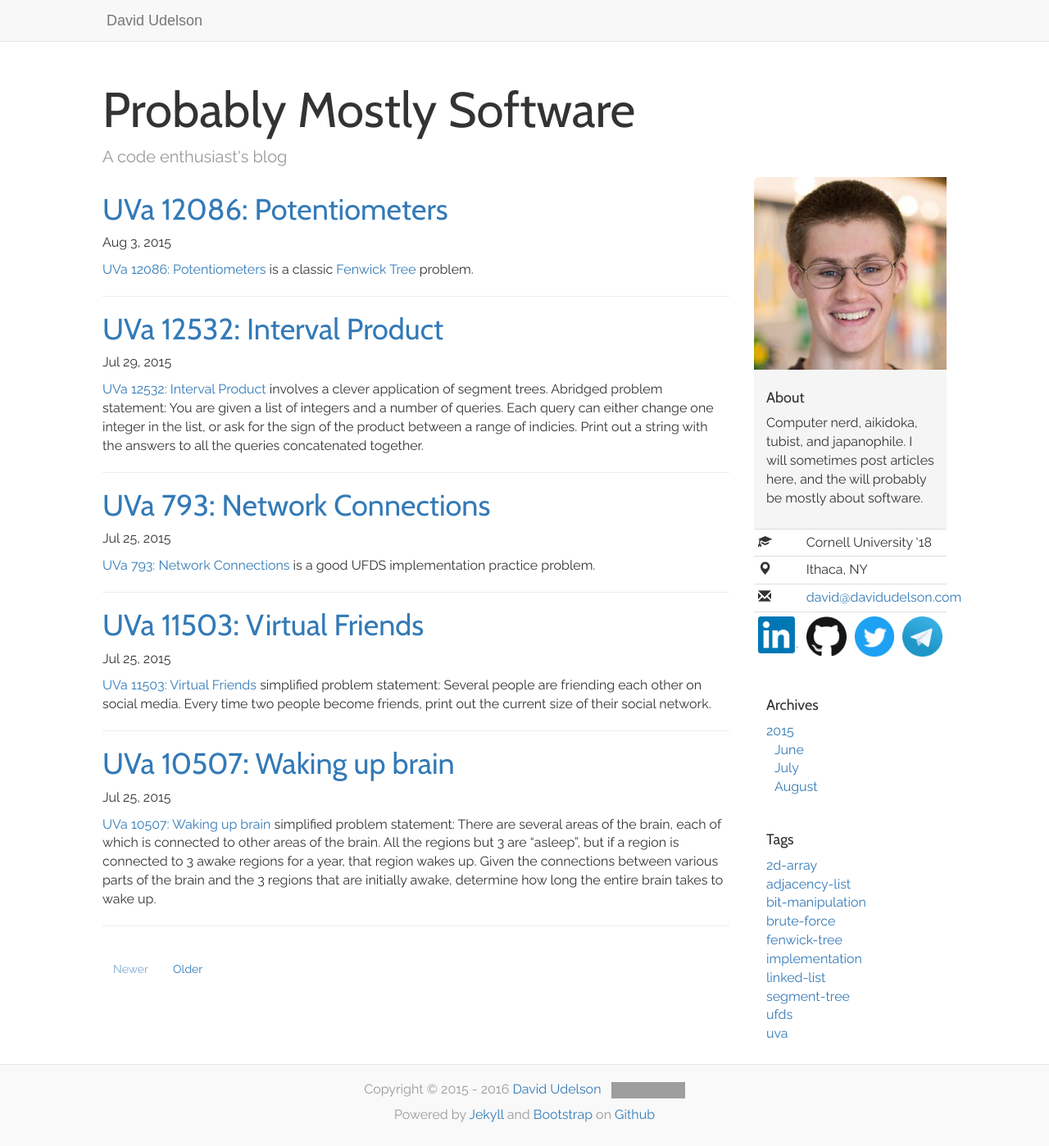
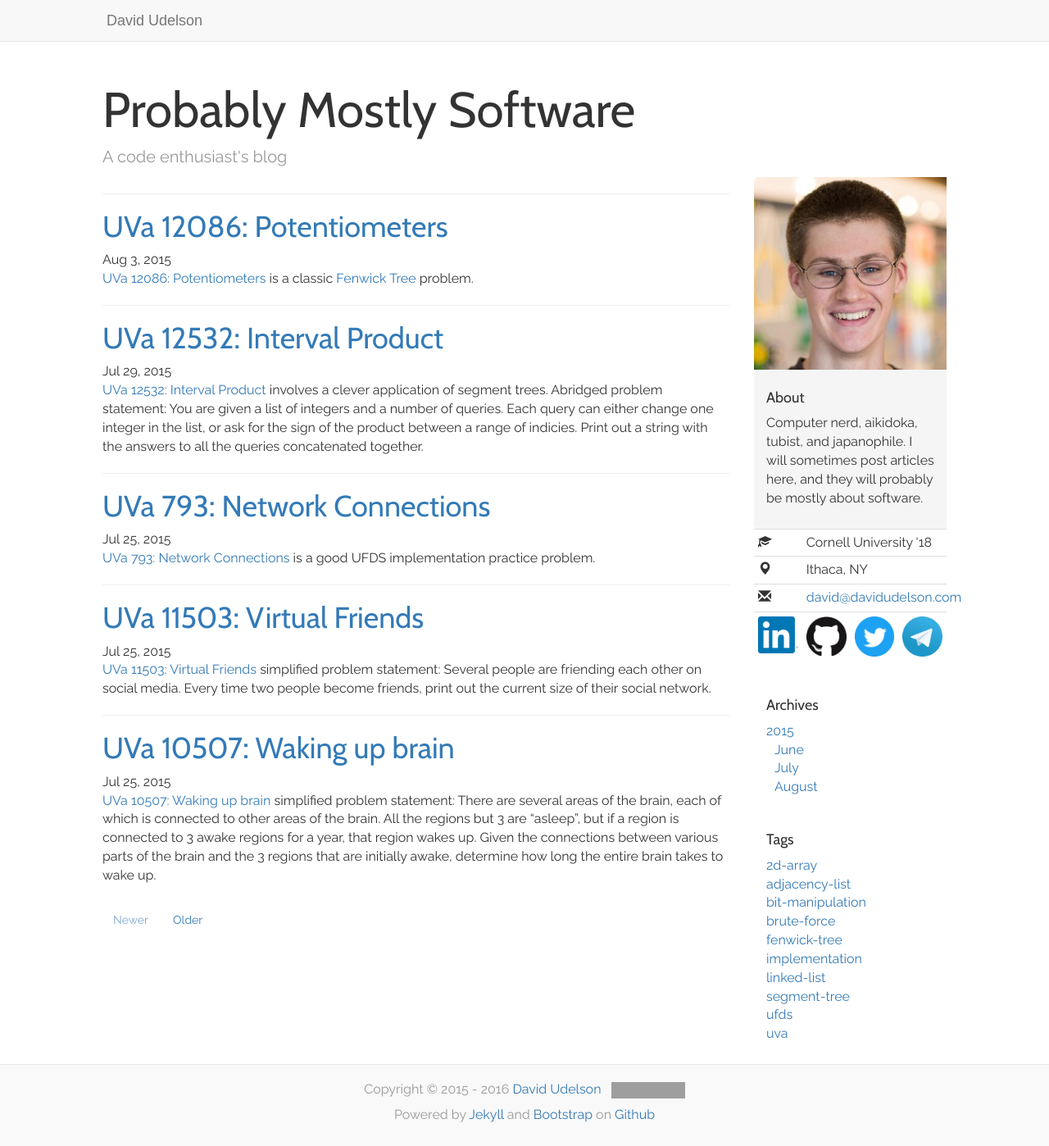
Before and after one commit to dudelson/website, a Jekyll site: the page built from blog/index.html, in a window 1280 px wide. Shown: the whole page at 82% size. Built offline with Jekyll 4.4.1, drawn with Linux system fonts in a browser that asks for light colours; nearby versions of some CDN libraries; the list of posts is cut into pages by our own code; grey boxes are pictures that could not be loaded.

Commit message:
Small tweaks and code cleanup

```diff
--- a/_config.yml
+++ b/_config.yml
@@ -26,7 +26,7 @@ excerpt_separator: <!--more-->
 title: David Udelson
 
 ### Blog config
-about_short: Computer nerd, aikidoka, tubist, and japanophile. I will sometimes post articles here, and the will probably be mostly about software.
+about_short: Computer nerd, aikidoka, tubist, and japanophile. I will sometimes post articles here, and they will probably be mostly about software.
 blog:
     title: Probably Mostly Software
     subtitle: "A code enthusiast's blog"
--- a/_includes/mobile_navbar.html
+++ b/_includes/mobile_navbar.html
@@ -4,7 +4,7 @@
         David Udelson
     </a>
     <ul class="list-inline">
-        <li><a href="https://www.linkedin.com/in/david-udelson-6aa323123"><img class="img-responsive img-rounded mobile-nav-img" src="/static/img/logos/linkedin.png" alt="My linkedin profile"></a></li>
+        <li><a href="https://www.linkedin.com/in/david-udelson-6aa323123"><img class="img-responsive mobile-nav-img" src="/static/img/logos/linkedin.png" alt="My linkedin profile"></a></li>
         <li><a href="https://www.github.com/dudelson"><img class="img-responsive img-rounded mobile-nav-img" src="/static/img/logos/github.png" alt="My github profile"></a></li>
         <li><a href="https://www.twitter.com/ubeatlenine"><img class="img-responsive img-rounded mobile-nav-img" src="/static/img/logos/twitter.png" alt="Contact me on twitter"></a></li>
         <li><a href="https://t.me/dudelson"><img class="img-responsive img-rounded mobile-nav-img" src="/static/img/logos/telegram.png" alt="Contact me on telegram"></a></li>
--- a/_layouts/blog.html
+++ b/_layouts/blog.html
@@ -2,7 +2,7 @@
 layout: davidudelson
 ---
 <div id="blog-header">
-    <a href="/blog/"><h1 id="blog-title" style="color: #333">{{ site.blog.title }}</h1></a>
+    <a href="/blog/"><h1 id="blog-title">{{ site.blog.title }}</h1></a>
     <p id="blog-description">{{ site.blog.subtitle }}</p>
     <p id="blog-mobile-about" class="mobile-only"><i>{{ site.about_short }}</i></p>
 </div>
--- a/blog/index.html
+++ b/blog/index.html
@@ -2,35 +2,20 @@
 layout: blog
 ---
 {% for post in paginator.posts %}
-
+<hr/>
+<div class="blog-post">
     <header class="post-header">
         <h1 itemprop="name" class="post-title">
             <a itemprop="url" class="post-link" href="{{ post.url }}">{{ post.title }}</a>
         </h1>
-<!--
-<meta itemprop="keywords" content="{{ post.tags | join: ',' }}" />
-<p class="post-meta">
-{{ site.locales[site.default_locale].PostedInCategories }}
-{% for cat in post.categories %}
-<a href="{{site.baseurl}}/categories/#{{ cat }}">{{ cat }}</a>&nbsp;
-{% endfor %}
-{% if post.tags != empty %}
-{{ site.locales[site.default_locale].Taggedwith }}
-{% for tag in post.tags %}
-<a href="{{ site.baseurl }}/tags/#{{ tag }}" title="{{ tag }}">{{ tag }} </a>{% unless post.tags.last == tag %}, {% endunless %}
-{% endfor %}
-{% endif %}
--->
         <time itemprop="datePublished" datetime="{{ post.date | date: '%Y-%m-%d' }}">
             {{ site.locales[site.default_locale].PostDate }}{{ post.date | date: "%b %-d, %Y" }}
         </time>
-</p>
     </header>
-
     <article class="post-content" itemprop="articleBody">
         {{ post.excerpt }}
-</article> <hr />
-
+    </article>
+</div>
 {% endfor %}
 
 {% include post_pagination.html %}
--- a/static/css/blog.css
+++ b/static/css/blog.css
@@ -5,10 +5,8 @@
 }
 
 #blog-title {
-  /* margin-top: 30px; */
-  /* margin-bottom: 0; */
   font-size: 60px;
-  /* font-weight: normal; */
+  color: #333;
 }
 
 #blog-description {
--- a/static/css/davidudelson.css
+++ b/static/css/davidudelson.css
@@ -70,6 +70,14 @@ table {
     #mobile-nav-headshot {
         display: inline;
     }
+    .blog-post {
+        padding-top: 15px;
+        padding-bottom: 15px;
+    }
+    #blog-header {
+        background-color: #333;
+        color: #fff;
+    }
     .desktop-only {
         display: none;
     }
```
Lines whose indentation alone changed are shown as unchanged.
